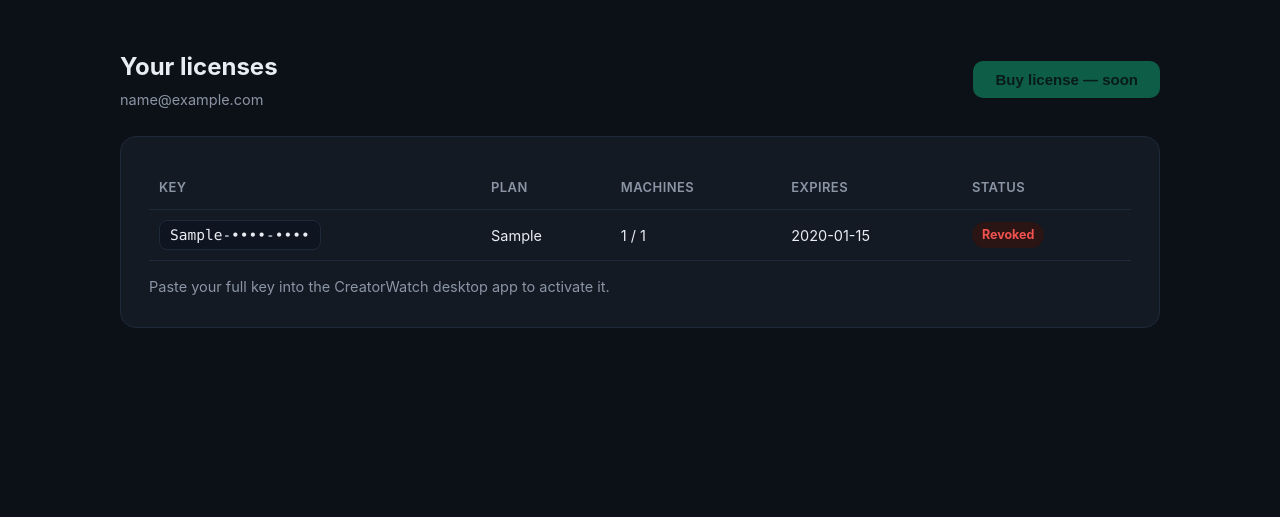
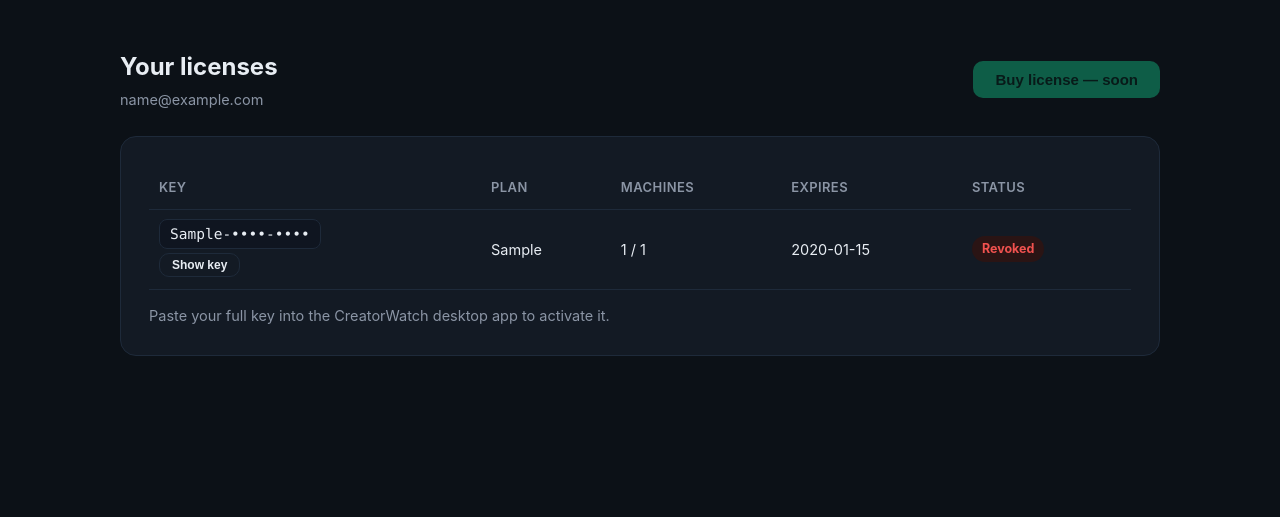
Before and after one commit to ShahzaibRao/CreatorWatch, a Flask app: page /dashboard in a window 1280 px wide. Shown: the part 75-592 px from the top of the page. Run offline with Flask 3, Linux system fonts and the light colour scheme; the visitor is signed in with stand-in values (Sample User, id 1); tables that the repository leaves empty hold one stand-in row (values such as "Sample post").

Commit message:
User can reveal+copy own key (encrypted-at-rest)
- licenses.key_enc (Fernet, LICENSE_KEY_SECRET);
  DB leak me bhi keys mehfooz
- GET /api/my/licenses/<id>/key (sirf apni, active)
- dashboard: Show key + Copy button
- purani keys ke liye ek dafa Regenerate

```diff
--- a/license-server/app.py
+++ b/license-server/app.py
@@ -22,6 +22,7 @@ Env:
   HOST / PORT            default 127.0.0.1 / 5001
 """
 
+import base64
 import hashlib
 import os
 import secrets
@@ -106,16 +107,54 @@ def init_db():
 
 
 def _migrate_schema(db):
-    """Purani DB me naye columns (M3a: revenue tracking)."""
+    """Purani DB me naye columns (M3a: revenue tracking, key reveal)."""
     cols = {r[1] for r in db.execute("PRAGMA table_info(licenses)").fetchall()}
     for col, ddl in (("amount_cents", "ADD COLUMN amount_cents INTEGER NOT NULL DEFAULT 0"),
-                     ("currency", "ADD COLUMN currency TEXT NOT NULL DEFAULT 'USD'")):
+                     ("currency", "ADD COLUMN currency TEXT NOT NULL DEFAULT 'USD'"),
+                     ("key_enc", "ADD COLUMN key_enc TEXT")):
         if col not in cols:
             try:
                 db.execute(f"ALTER TABLE licenses {ddl}")
             except sqlite3.OperationalError:
                 pass  # concurrent first request ne pehle add kar diya
     db.commit()
+
+
+def _key_cipher():
+    """Full key encrypted-at-rest (user dashboard par Reveal ke liye).
+    Secret: LICENSE_KEY_SECRET env; nahi to DB ke sath .key_secret file me
+    (0600). DB leak bhi ho to secret ke baghair keys nahi nikalteen."""
+    from cryptography.fernet import Fernet
+    secret = os.environ.get("LICENSE_KEY_SECRET")
+    if not secret:
+        p = os.path.join(os.path.dirname(os.path.abspath(DB_PATH)), ".key_secret")
+        try:
+            if os.path.exists(p):
+                with open(p) as f:
+                    secret = f.read().strip()
+            else:
+                secret = secrets.token_hex(32)
+                with open(p, "w") as f:
+                    f.write(secret)
+                os.chmod(p, 0o600)
+        except OSError:
+            secret = secrets.token_hex(32)
+    digest = hashlib.sha256(secret.encode("utf-8")).digest()
+    return Fernet(base64.urlsafe_b64encode(digest))
+
+
+def _encrypt_key(key):
+    try:
+        return _key_cipher().encrypt(key.encode("utf-8")).decode("utf-8")
+    except Exception:
+        return None
+
+
+def _decrypt_key(key_enc):
+    try:
+        return _key_cipher().decrypt(key_enc.encode("utf-8")).decode("utf-8")
+    except Exception:
+        return None
 
 
 def new_key():
@@ -246,7 +285,7 @@ def _user_with_licenses(uid):
     if not user:
         return None
     rows = db.execute(
-        "SELECT key_prefix, plan, max_machines, expires_at, revoked, created_at,"
+        "SELECT id, key_prefix, plan, max_machines, expires_at, revoked, created_at,"
         " (SELECT COUNT(*) FROM activations a WHERE a.license_id = licenses.id) AS machines"
         " FROM licenses WHERE user_id = ? ORDER BY id DESC", (uid,)).fetchall()
     u = dict(user)
@@ -329,6 +368,21 @@ def login_page():
 def logout_page():
     session.clear()
     return redirect(url_for("index"))
+
+
+@app.get("/api/my/licenses/<int:lid>/key")
+@login_required
+def my_license_key(lid):
+    """Apni key wapas dekho (encrypted-at-rest se decrypt). Sirf apni license."""
+    row = get_db().execute(
+        "SELECT key_enc FROM licenses WHERE id = ? AND user_id = ? AND revoked = 0",
+        (lid, session["uid"])).fetchone()
+    if not row or not row["key_enc"]:
+        return jsonify(error="key not available — admin se regenerate karwao"), 404
+    key = _decrypt_key(row["key_enc"])
+    if not key:
+        return jsonify(error="decrypt failed"), 500
+    return jsonify(key=key)
 
 
 @app.get("/dashboard")
@@ -472,8 +526,8 @@ def admin_license_regenerate(lid):
     if not lic:
         return redirect(url_for("admin_home", msg="License not found"))
     key = new_key()
-    db.execute("UPDATE licenses SET key_hash = ?, key_prefix = ? WHERE id = ?",
-               (key_hash(key), key[:7], lid))
+    db.execute("UPDATE licenses SET key_hash = ?, key_prefix = ?, key_enc = ? WHERE id = ?",
+               (key_hash(key), key[:7], _encrypt_key(key), lid))
     db.commit()
     return redirect(url_for("admin_home", new_key=key,
                             msg="Nayi key ban gayi — PURANI key ab kaam nahi karegi. Copy kar lo!"))
@@ -570,9 +624,11 @@ def _do_create_license(email, plan="pro", max_machines=2, days=365,
             return None, "days must be a number"
     cur = db.execute(
         "INSERT INTO licenses(user_id, key_hash, key_prefix, plan, max_machines,"
-        " expires_at, amount_cents, currency, created_at) VALUES (?,?,?,?,?,?,?,?,?)",
+        " expires_at, amount_cents, currency, key_enc, created_at)"
+        " VALUES (?,?,?,?,?,?,?,?,?,?)",
         (user["id"], key_hash(key), key[:7], plan, max_machines, expires_at,
-         int(amount_cents or 0), (currency or "USD").upper(), _now()))
+         int(amount_cents or 0), (currency or "USD").upper(),
+         _encrypt_key(key), _now()))
     db.commit()
     return {"license_id": cur.lastrowid, "key": key, "plan": plan,
             "max_machines": max_machines, "expires_at": expires_at}, None
--- a/license-server/requirements.txt
+++ b/license-server/requirements.txt
@@ -1,2 +1,3 @@
 # Same stack as the main app — nothing new to learn.
 Flask>=3.0.0
+cryptography>=41.0.0
--- a/license-server/templates/dashboard.html
+++ b/license-server/templates/dashboard.html
@@ -12,7 +12,9 @@
   <tr><th>Key</th><th>Plan</th><th>Machines</th><th>Expires</th><th>Status</th></tr>
   {% for l in user.licenses %}
   <tr>
-    <td><span class="key">{{ l.key_prefix }}-••••-••••</span></td>
+    <td><span class="key">{{ l.key_prefix }}-••••-••••</span><br>
+      <button class="btn ghost" style="padding:4px 12px;font-size:12px;margin-top:6px" onclick="revealKey({{ l.id }}, this)">Show key</button>
+    </td>
     <td>{{ l.plan }}</td>
     <td>{{ l.machines }} / {{ l.max_machines }}</td>
     <td>{{ l.expires_at[:10] if l.expires_at else "Lifetime" }}</td>
@@ -26,4 +28,35 @@
 <p class="muted">Online purchase (Binance Pay) is coming soon. For now, keys are issued manually — create your account today and you'll be first in line.</p>
 {% endif %}
 </div>
+<script>
+function copyText(t, btn){
+  function done(){ var o = btn.textContent; btn.textContent = 'Copied ✓'; setTimeout(function(){ btn.textContent = o; }, 2000); }
+  function fallback(){
+    var ta = document.createElement('textarea');
+    ta.value = t; ta.style.position = 'fixed'; ta.style.opacity = '0';
+    document.body.appendChild(ta); ta.select();
+    try { document.execCommand('copy'); done(); } catch(e){}
+    document.body.removeChild(ta);
+  }
+  if (navigator.clipboard && window.isSecureContext) { navigator.clipboard.writeText(t).then(done).catch(fallback); }
+  else { fallback(); }
+}
+function revealKey(lid, btn){
+  btn.disabled = true; btn.textContent = '…';
+  fetch('/api/my/licenses/' + lid + '/key').then(function(r){ return r.json(); }).then(function(j){
+    if (j.key) {
+      var s = document.createElement('span');
+      s.className = 'key'; s.style.fontSize = '13px'; s.textContent = j.key;
+      var c = document.createElement('button');
+      c.className = 'btn ghost'; c.style.cssText = 'padding:4px 12px;font-size:12px;margin-left:6px';
+      c.textContent = 'Copy'; c.onclick = function(){ copyText(j.key, c); };
+      var br = document.createElement('br');
+      btn.replaceWith(br); br.after(s); s.after(c);
+    } else {
+      btn.disabled = false; btn.textContent = 'Show key';
+      alert(j.error || 'unavailable');
+    }
+  });
+}
+</script>
 {% endblock %}
```
Also changed, not shown: license-server/README.md.
